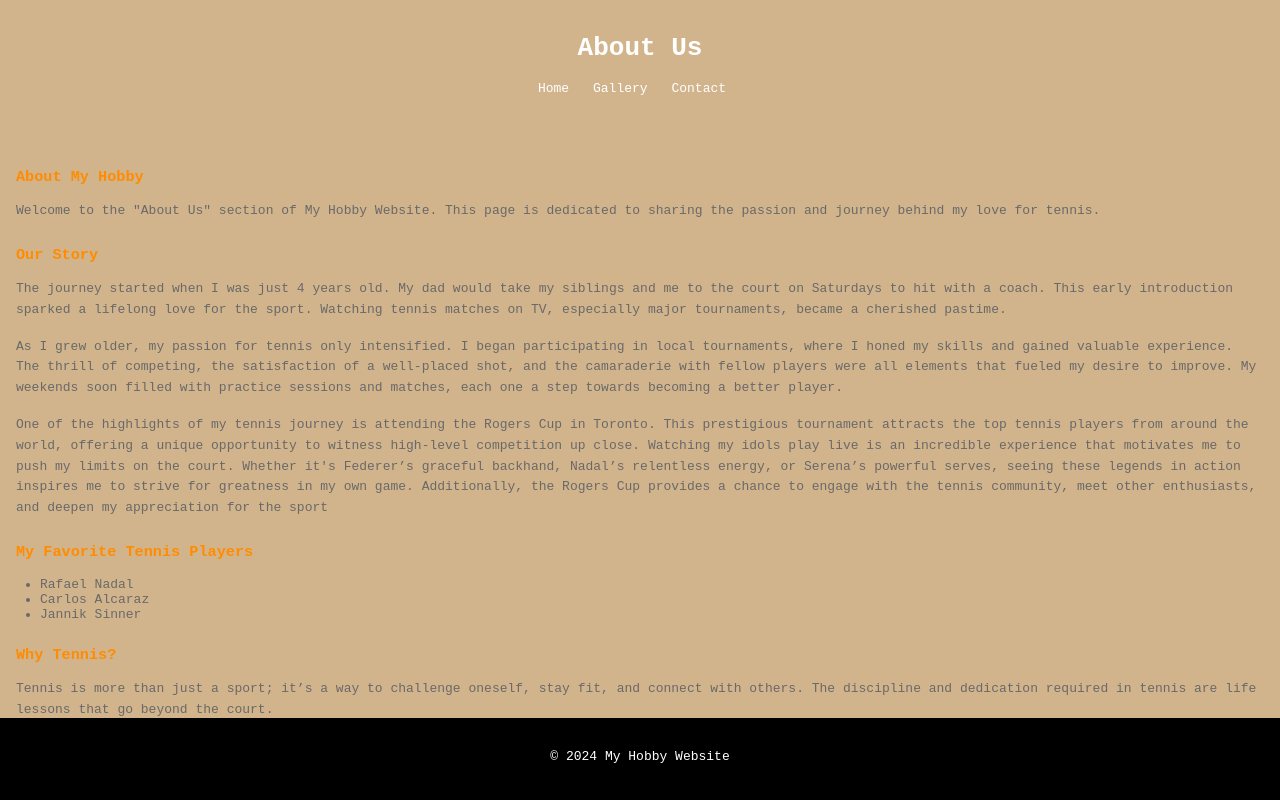
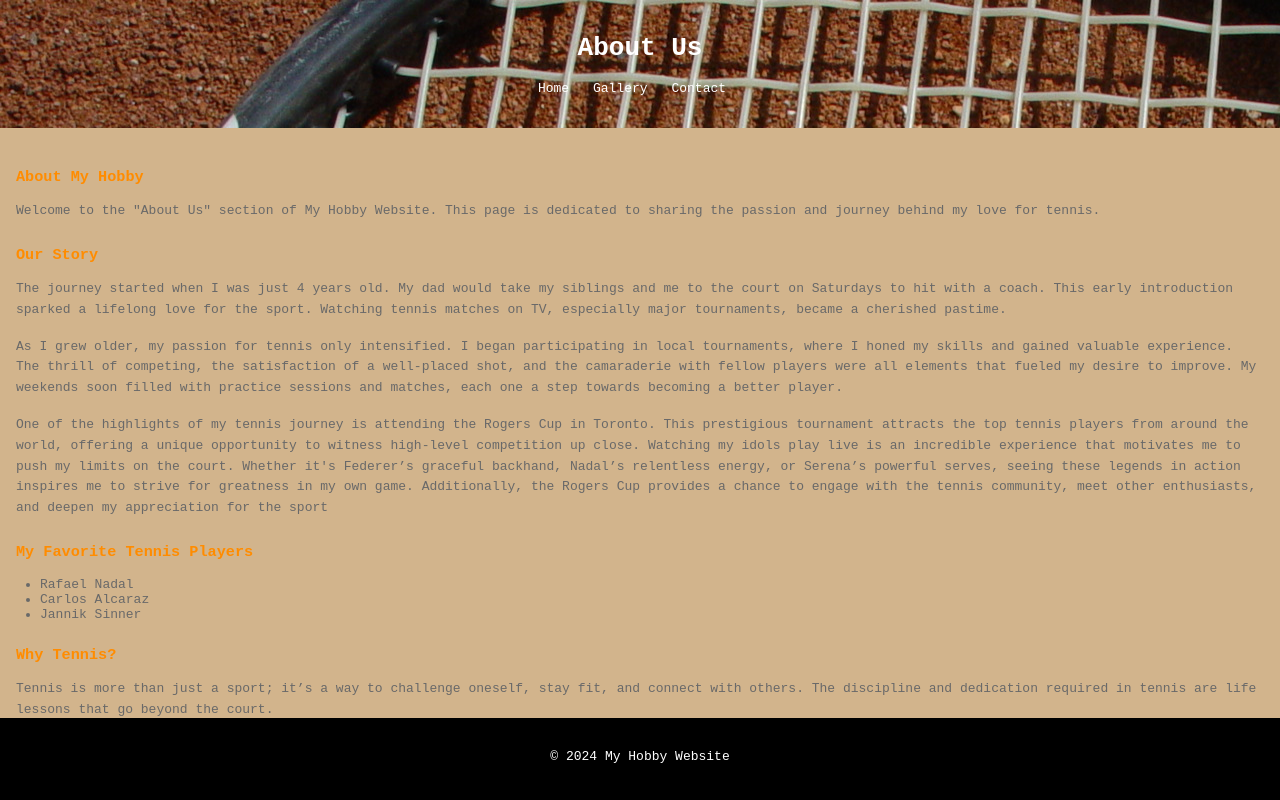
Before and after one commit to talvintawiahSectionA/Assingment1, a plain HTML site: page about.html in a window 1280 px wide. Drawn offline with Linux system fonts and the light colour scheme; the site is published under a folder, as on GitHub Pages, so addresses that start at the root find nothing.

Commit message:
final tweaks

```diff
--- a/about_styles.css
+++ b/about_styles.css
@@ -10,7 +10,7 @@ body {
 }
 
 header {
-  background-image: url("/images/tennis_1.jpg");
+  background-image: url("images/tennis_1.jpg");
   color: white;
   padding: 16px 0;
   text-align: center;
--- a/gallery.css
+++ b/gallery.css
@@ -10,7 +10,7 @@ body {
 }
 
 header {
-  background-image: url("/images/tennis_1.jpg");
+  background-image: url("images/tennis_1.jpg");
   color: white;
   padding: 16px 0;
   text-align: center;
```
